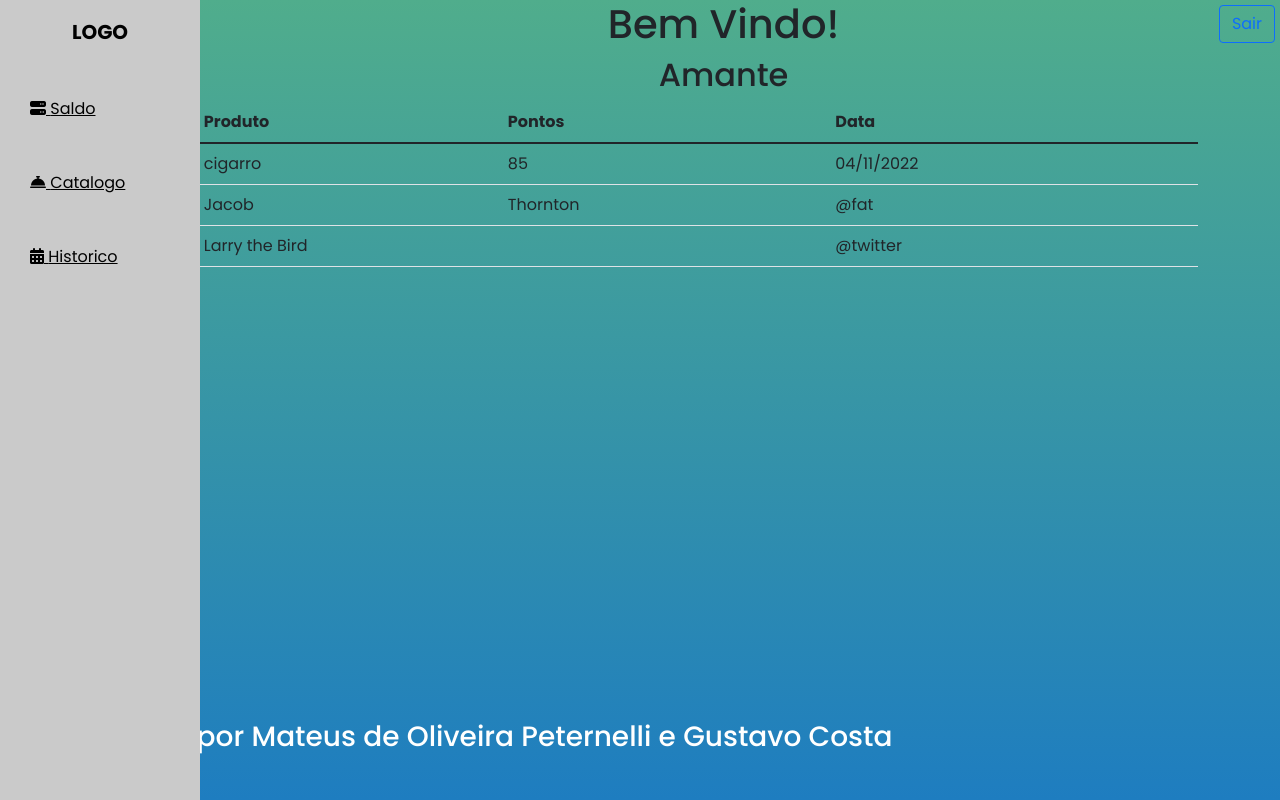
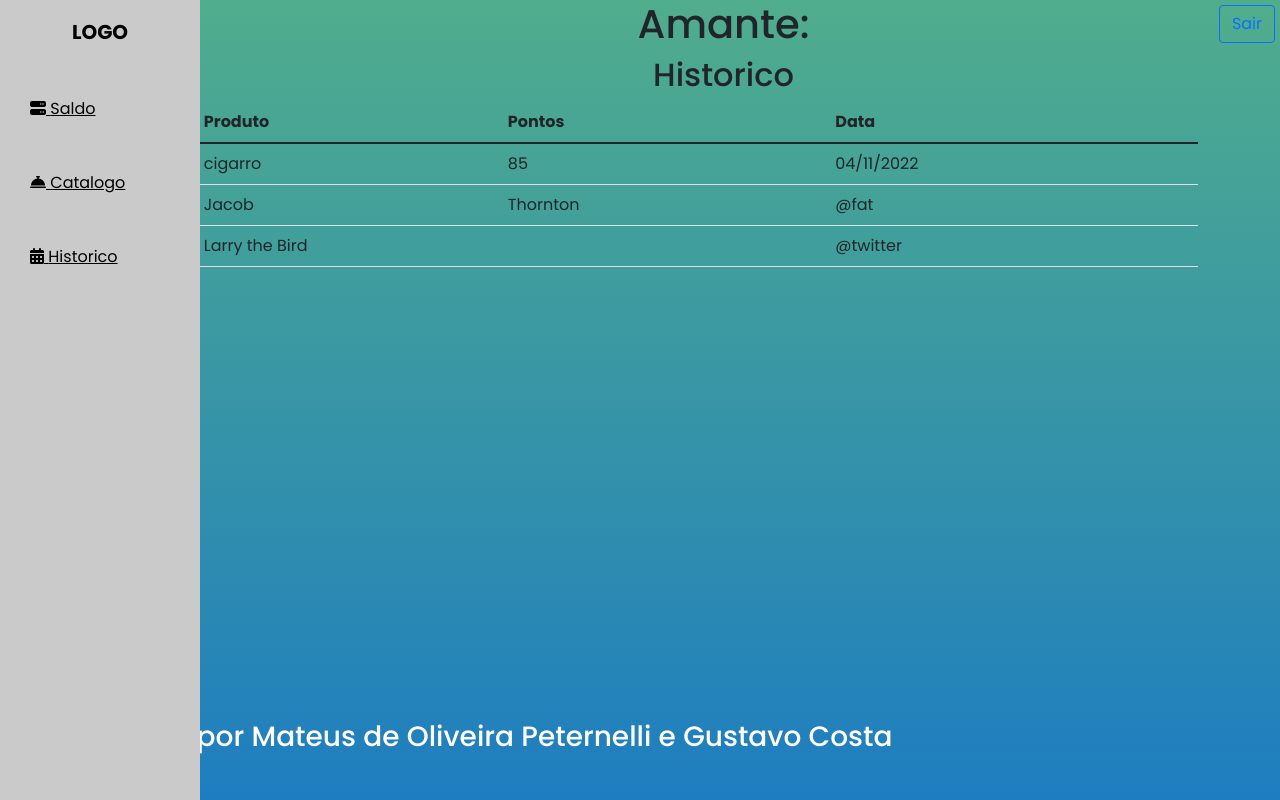
Before and after one commit to Peternelli99/Trabalho_EngenhariaSoftware, a website: page app/historico.html in a window 1280 px wide. Shown: the top 800 px of the page. Drawn offline with nearby package versions, Linux system fonts and the light colour scheme.

Commit message:
atualizando historico

```diff
--- a/app/historico.html
+++ b/app/historico.html
@@ -42,8 +42,8 @@
               </a>
             </div>
             <div id="inline">
-              <h1>Bem Vindo!</h1>
-              <h2>Amante</h2>
+              <h1>Amante:</h1>
+              <h2>Historico</h2>
             </div>
         </header>
         <table class="table">
```
